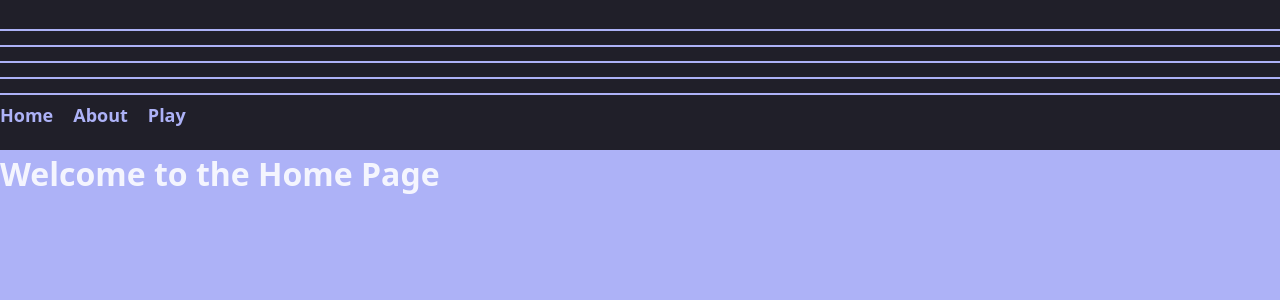
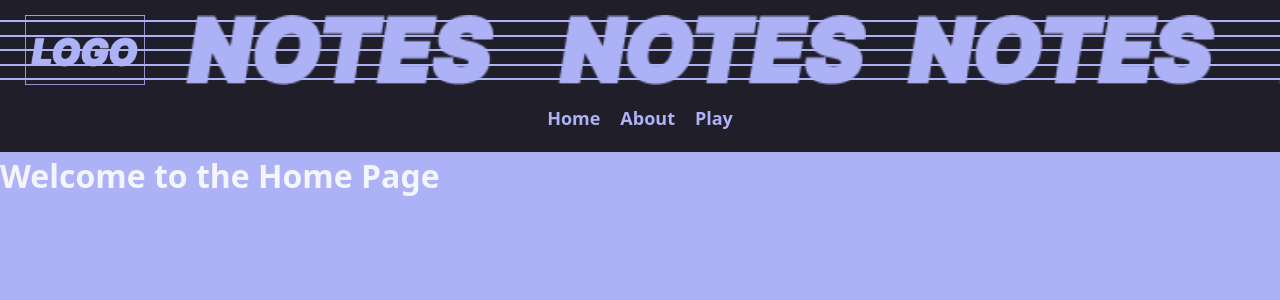
Before and after one commit to savannahalanis/melody-mentor, a React (Vite) app in the folder Frontend/: page / in a window 1280 px wide. Shown: the top 300 px of the page. Built offline with nearby package versions, Linux system fonts and the light colour scheme.

Commit message:
navbar update

```diff
--- a/Frontend/src/components/Navbar.jsx
+++ b/Frontend/src/components/Navbar.jsx
@@ -1,50 +1,70 @@
 import { Link } from 'react-router-dom';
+import logo from '../assets/logo.png';
+import notes from '../assets/notes.png';
 
 function Navbar() {
   return (
-    <nav style={{
+    <nav>
+      <div style={{
       backgroundColor: '#201f29',
-      height: '150px',          // Height of the navbar
-      display: 'flex',          // Use flexbox for content alignment
-      flexDirection: 'column',  // Stack items vertically
-      justifyContent: 'center', // Center items vertically
-      alignItems: 'left',     // Center items horizontally
+      position: 'relative',
+      height: '100px', // Adjusted height to fit the navbar content
+      display: 'flex',
+      flexDirection: 'column',
+      justifyContent: 'center',
+      overflow: 'hidden',
+      padding: '0 0 0 25px', // top right bottom left
     }}>
-      {/* Horizontal Lines */}
+
+      <div>
+        {/* 5 Horizontal Lines as background */}
         <div style={{
+          position: 'absolute',
+          pointerEvents: 'none',
+          top: 0,
+          left: 0,
+          width: '100%',
+          height: '100%',
+          display: 'flex',
+          flexDirection: 'column',
+          justifyContent: 'space-between',
+          padding: '20px 0 20px 0', // top right bottom left
+          zIndex: 0,
+        }}>
+          {[...Array(5)].map((_, index) => (
+            <div key={index} style={{
               width: '100%',
               height: '2px',
-        backgroundColor: '#ADB2F7', // Purple color for the lines
-        margin: '7px 0',
-      }}></div> {/* Line 1 */}
+              backgroundColor: '#ADB2F7',
+            }}></div>
+          ))}
+        </div>
+
+        {/* Images over the lines */}
         <div style={{
-        width: '100%',
-        height: '2px',
-        backgroundColor: '#ADB2F7', // Purple color for the lines
-        margin: '7px 0',
-      }}></div>{/* Line 2 */}
-        <div style={{
-        width: '100%',
-        height: '2px',
-        backgroundColor: '#ADB2F7', // Purple color for the lines
-        margin: '7px 0',
-      }}></div> {/* Line 3 */}
-        <div style={{
-        width: '100%',
-        height: '2px',
-        backgroundColor: '#ADB2F7', // Purple color for the lines
-        margin: '7px 0',
-      }}></div> {/* Line 4 */}
-      <div style={{
-        width: '100%',
-        height: '2px',
-        backgroundColor: '#ADB2F7', // Purple color for the lines
-        margin: '7px 0',
-      }}></div> {/* Line 5 */}
-
+          display: 'flex',
+          gap: '40px', // Space between images
+          zIndex: 1,
+          justifyContent: 'flex-start',
+          width: '100%', // Ensure it spans the entire width
+        }}>
+          <img src={logo} alt="logo" style={{ height: '70px' }} />
+          <img src={notes} alt="notes" style={{ height: '70px' }} />
+          <img src={notes} alt="notes" style={{ height: '70px' }} />
+          <img src={notes} alt="notes" style={{ height: '70px' }} />
+        </div>
+      </div>
+      </div>
 
         {/* Navbar Links */}
-            <ul style={{ display: 'flex', listStyle: 'none', margin: 0, padding: 0 }}>
+        <ul style={{
+          backgroundColor: '#201f29',
+          alignItems: 'center',
+          display: 'flex',
+          listStyle: 'none',
+          justifyContent: 'center',
+          padding: '5px 0 20px 0',
+        }}>
           <li style={{ marginRight: '20px' }}>
             <Link to="/" style={linkStyle}>Home</Link>
           </li>
@@ -61,7 +81,7 @@ function Navbar() {
 
 // Define link styles
 const linkStyle = {
-  color: '#ADB2F7', // Set text color to black for better contrast
+  color: '#ADB2F7',
   textDecoration: 'none',
   fontSize: '18px',
   fontWeight: 'bold',
--- a/Frontend/src/pages/Play.jsx
+++ b/Frontend/src/pages/Play.jsx
@@ -1,4 +1,5 @@
 import { useRef, useState } from 'react';
+import Navbar from '../components/Navbar';
 
 function Play() {
   const videoRef = useRef(null);
```
Also changed, not shown: Frontend/src/assets/logo.png (added), Frontend/src/assets/notes.png (added). Lines whose indentation alone changed are shown as unchanged.
